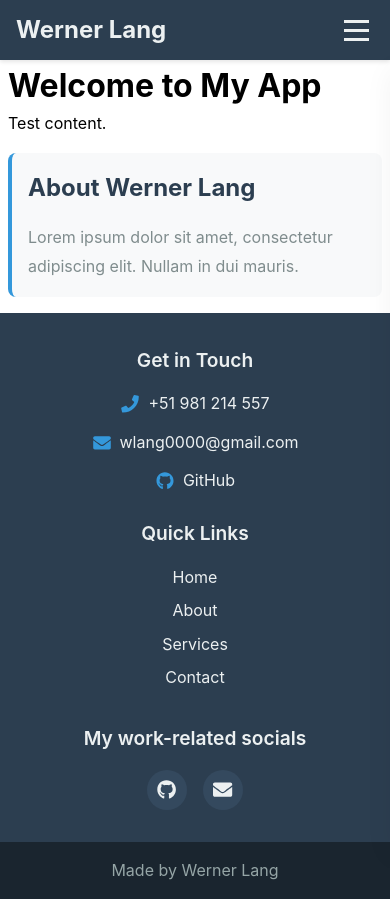
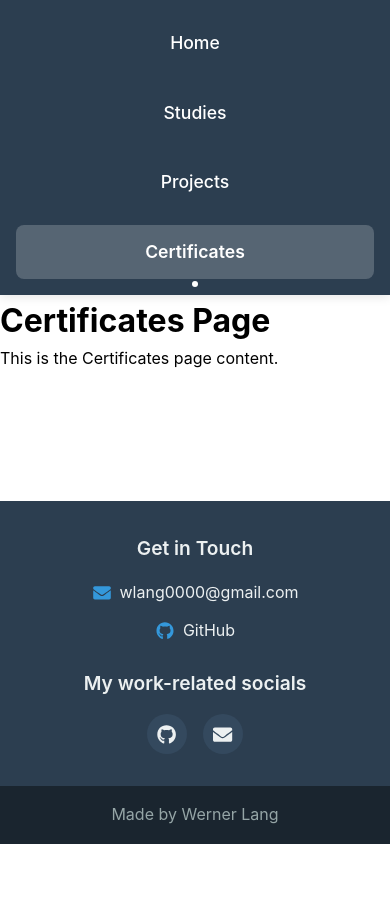
Before and after one commit to 00WernerLang/Curriculum_WebApp, a React (Vite) app: page /certificates in a window 390 px wide. After the commit the page ends 844 px from the top, so only its background shows below. Built offline with nearby package versions, Linux system fonts and the light colour scheme.

Commit message:
feat(router): update navbar to use react router

```diff
--- a/src/App.jsx
+++ b/src/App.jsx
@@ -1,23 +1,33 @@
 import Navbar from './components/Navbar';
 import Footer from './components/Footer';
 import './App.css';
+import {Route, Routes} from "react-router";
+import Home from "./pages/Home.jsx";
+import Studies from "./pages/Studies.jsx";
+import Projects from "./pages/Projects.jsx";
+import Certificates from "./pages/Certificates.jsx";
+import React from "react";
 
 function App() {
     return (
         <div className="App">
             <Navbar />
-            <main className="main-content">
-                <div className="container">
-                    <h1>Welcome to My App</h1>
-                    <p>Test content.</p>
+            <Routes>
+                <Route path = "/" element={<App/>} />
 
-                    <div className="content-section">
-                        <h2>About Werner Lang</h2>
-                        <p>Lorem ipsum dolor sit amet, consectetur adipiscing elit. Nullam in dui mauris.</p>
-                    </div>
+                <Route index element={<Home/>}/>
+                <Route path="home" element={<Home/>}/>
 
-                </div>
-            </main>
+                <Route index element={<Studies/>}/>
+                <Route path="studies" element={<Studies/>}/>
+
+                <Route index element={<Projects/>}/>
+                <Route path="projects" element={<Projects/>}/>
+
+                <Route index element={<Certificates/>}/>
+                <Route path="certificates" element={<Certificates/>}/>
+
+            </Routes>
             <Footer />
         </div>
     );
--- a/src/components/Footer.jsx
+++ b/src/components/Footer.jsx
@@ -1,5 +1,5 @@
 import './Footer.css';
-import { FaGithub, FaPhone, FaEnvelope, FaHeart } from 'react-icons/fa';
+import { FaGithub, FaEnvelope } from 'react-icons/fa';
 
 const Footer = () => {
     new Date().getFullYear();
@@ -9,10 +9,6 @@ const Footer = () => {
                 <div className="footer-section">
                     <h3 className="footer-title">Get in Touch</h3>
                     <div className="contact-info">
-                        <div className="contact-item">
-                            <FaPhone className="contact-icon" />
-                            <span>+51 981 214 557</span>
-                        </div>
                         <div className="contact-item">
                             <FaEnvelope className="contact-icon" />
                             <a href="mailto:wlang0000@gmail.com">wlang0000@gmail.com</a>
@@ -28,16 +24,6 @@ const Footer = () => {
                             </a>
                         </div>
                     </div>
-                </div>
-
-                <div className="footer-section">
-                    <h3 className="footer-title">Quick Links</h3>
-                    <ul className="footer-links">
-                        <li><a href="/">Home</a></li>
-                        <li><a href="/about">About</a></li>
-                        <li><a href="/services">Services</a></li>
-                        <li><a href="/contact">Contact</a></li>
-                    </ul>
                 </div>
 
                 <div className="footer-section">
--- a/src/components/Navbar.css
+++ b/src/components/Navbar.css
@@ -1,132 +1,61 @@
 .navbar {
+    display: flex;
+    justify-content: center;
+    align-items: center;
+    background: #2c3e50;
+    padding: 1rem 2rem;
+    box-shadow: 0 2px 10px rgba(0, 0, 0, 0.1);
+    position: sticky;
+    top: 0;
+    z-index: 1000;
+    gap: 2rem;
+}
 
-    background-color: #2c3e50;
-    padding: 0;
-    box-shadow: 0 2px 4px rgba(0, 0, 0, 0.1);
-    width: 100vw;
+.navbar a {
+    text-decoration: none;
+    color: white;
+    font-weight: 500;
+    font-size: 1.1rem;
+    padding: 0.5rem 1rem;
+    border-radius: 8px;
+    transition: all 0.3s ease;
     position: relative;
 }
 
-.navbar-container {
-    max-width: 1200px;
-    margin: 0 auto;
-    padding: 0 1rem;
-    display: flex;
-    justify-content: space-between;
-    align-items: center;
-    height: 60px;
+.navbar a:hover {
+    background-color: rgba(255, 255, 255, 0.1);
+    transform: translateY(-2px);
 }
 
-.navbar-logo a {
-    color: #ecf0f1;
-    text-decoration: none;
-    font-size: 1.5rem;
-    font-weight: bold;
+.navbar a.active {
+    background-color: rgba(255, 255, 255, 0.2);
+    color: #fff;
+    font-weight: 600;
 }
 
-.navbar-menu {
-    display: flex;
-    list-style: none;
-    margin: 0;
-    padding: 0;
-    gap: 2rem;
+.navbar a.active::after {
+    content: '';
+    position: absolute;
+    bottom: -8px;
+    left: 50%;
+    transform: translateX(-50%);
+    width: 6px;
+    height: 6px;
+    background-color: white;
+    border-radius: 50%;
 }
 
-.navbar-item {
-    margin: 0;
-}
 
-.navbar-link {
-    color: #ecf0f1;
-    text-decoration: none;
-    padding: 0.5rem 1rem;
-    border-radius: 4px;
-    transition: background-color 0.3s ease;
-}
-
-.navbar-link:hover {
-    background-color: #34495e;
-}
-
-.navbar-toggle {
-    display: none;
-    flex-direction: column;
-    cursor: pointer;
-    padding: 5px;
-    background: none;
-    border: none;
-    z-index: 1001;
-}
-
-.bar {
-    width: 25px;
-    height: 3px;
-    background-color: #ecf0f1;
-    margin: 3px 0;
-    transition: 0.3s;
-}
-
-@media screen and (max-width: 768px) {
-    .navbar-container {
-        padding: 0 1rem;
-        position: relative;
+@media (max-width: 768px) {
+    .navbar {
+        flex-direction: column;
+        gap: 1rem;
+        padding: 1rem;
     }
 
-    .navbar-toggle {
-        display: flex;
-    }
-
-    .navbar-menu {
-        position: fixed;
-        right: -100%;
-        top: 60px;
-        flex-direction: column;
-        background-color: #2c3e50;
+    .navbar a {
         width: 100%;
-        height: calc(100vh - 60px);
         text-align: center;
-        transition: right 0.3s ease;
-        box-shadow: 0 10px 27px rgba(0, 0, 0, 0.05);
-        padding: 2rem 0;
-        gap: 0;
-        z-index: 1000;
-        overflow-y: auto;
-    }
-
-    .navbar-menu.active {
-        right: 0;
-    }
-
-    .navbar-item {
-        margin: 1rem 0;
-        width: 100%;
-    }
-
-    .navbar-link {
-        padding: 1rem 2rem;
-        display: block;
-        width: 100%;
-        font-size: 1.1rem;
-        border-radius: 0;
-    }
-
-    .navbar-link:hover {
-        background-color: #34495e;
-    }
-
-    .navbar-toggle.active .bar:nth-child(1) {
-        transform: rotate(-45deg) translate(-5px, 6px);
-    }
-
-    .navbar-toggle.active .bar:nth-child(2) {
-        opacity: 0;
-    }
-
-    .navbar-toggle.active .bar:nth-child(3) {
-        transform: rotate(45deg) translate(-5px, -6px);
+        padding: 0.8rem;
     }
 }
-
-body.menu-open {
-    overflow: hidden;
-}
--- a/src/components/Navbar.jsx
+++ b/src/components/Navbar.jsx
@@ -1,49 +1,45 @@
-import { useState } from 'react';
 import './Navbar.css';
+import {NavLink} from "react-router";
 
 const Navbar = () => {
-    const [isMenuOpen, setIsMenuOpen] = useState(false);
-
-    const toggleMenu = () => {
-        setIsMenuOpen(!isMenuOpen);
-    };
 
     return (
         <nav className="navbar">
-            <div className="navbar-container">
-                <div className="navbar-logo">
-                    <a href="/">Werner Lang</a>
-                </div>
 
-                <div className="navbar-toggle" onClick={toggleMenu}>
-                    <span className="bar"></span>
-                    <span className="bar"></span>
-                    <span className="bar"></span>
-                </div>
 
-                <ul className={`navbar-menu ${isMenuOpen ? 'active' : ''}`}>
-                    <li className="navbar-item">
-                        <a href="/" className="navbar-link" onClick={() => setIsMenuOpen(false)}>
-                            Home
-                        </a>
-                    </li>
-                    <li className="navbar-item">
-                        <a href="/studies" className="navbar-link" onClick={() => setIsMenuOpen(false)}>
-                            Studies
-                        </a>
-                    </li>
-                    <li className="navbar-item">
-                        <a href="/projects" className="navbar-link" onClick={() => setIsMenuOpen(false)}>
-                            Projects
-                        </a>
-                    </li>
-                    <li className="navbar-item">
-                        <a href="/certificates" className="navbar-link" onClick={() => setIsMenuOpen(false)}>
-                            Certificates
-                        </a>
-                    </li>
-                </ul>
-            </div>
+            <NavLink
+                to="/home"
+                end
+                className={({ isActive }) => isActive ? "active" : ""}
+            >
+                Home
+            </NavLink>
+
+            <NavLink
+                to="/studies"
+                end
+                className={({ isActive }) => isActive ? "active" : ""}
+            >
+                Studies
+            </NavLink>
+
+            <NavLink
+                to="/projects"
+                end
+                className={({ isActive }) => isActive ? "active" : ""}
+            >
+                Projects
+            </NavLink>
+
+            <NavLink
+                to="/certificates"
+                end
+                className={({ isActive }) => isActive ? "active" : ""}
+            >
+                Certificates
+            </NavLink>
+
+
         </nav>
     );
 };
--- a/src/pages/Certificates.jsx
+++ b/src/pages/Certificates.jsx
@@ -0,0 +1,10 @@
+function Certificates() {
+    return (
+        <div>
+            <h1>Certificates Page</h1>
+            <p>This is the Certificates page content.</p>
+        </div>
+    );
+}
+
+export default Certificates;
--- a/src/pages/Home.jsx
+++ b/src/pages/Home.jsx
@@ -0,0 +1,10 @@
+function Home(){
+    return(
+        <div>
+            <h1>Home Page</h1>
+            <p>Welcome to the Home Page!</p>
+        </div>
+    )
+}
+
+export default Home;
--- a/src/pages/Projects.jsx
+++ b/src/pages/Projects.jsx
@@ -0,0 +1,10 @@
+function Projects() {
+    return (
+        <div>
+            <h1>Projects Page</h1>
+            <p>This is the Projects page.</p>
+        </div>
+    );
+}
+
+export default Projects;
--- a/src/pages/Studies.jsx
+++ b/src/pages/Studies.jsx
@@ -0,0 +1,10 @@
+function Studies(){
+    return(
+        <div>
+            <h1>Studies Page</h1>
+            <p>This is the Studies page content.</p>
+        </div>
+    );
+}
+
+export default Studies;
```
Also changed, not shown: src/main.jsx (+4 -3 lines).
